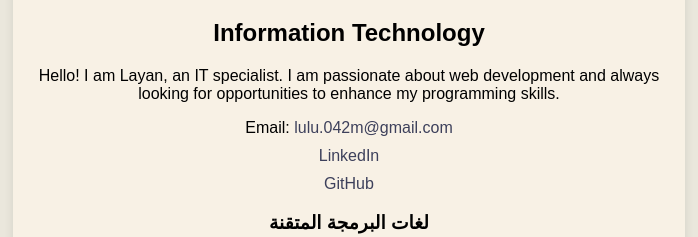
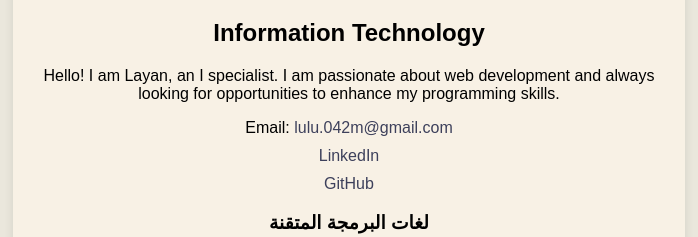
Before and after one commit to LAYAN-Alabdullah/Lap3, a plain HTML site: page index.html in a window 1280 px wide. Shown: the part 243-480 px from the top of the page, 291-989 px from the left. Drawn offline with Linux system fonts and the light colour scheme.

```diff
--- a/index.html
+++ b/index.html
@@ -17,7 +17,7 @@
         <h2>Information Technology</h2>
 
         <p>
-            Hello! I am Layan, an IT specialist. I am passionate about web development and always looking for opportunities to enhance my programming skills.
+            Hello! I am Layan, an I specialist. I am passionate about web development and always looking for opportunities to enhance my programming skills.
         </p>
 
         <!-- لستة البريد الإلكتروني وروابط الحسابات -->
```
